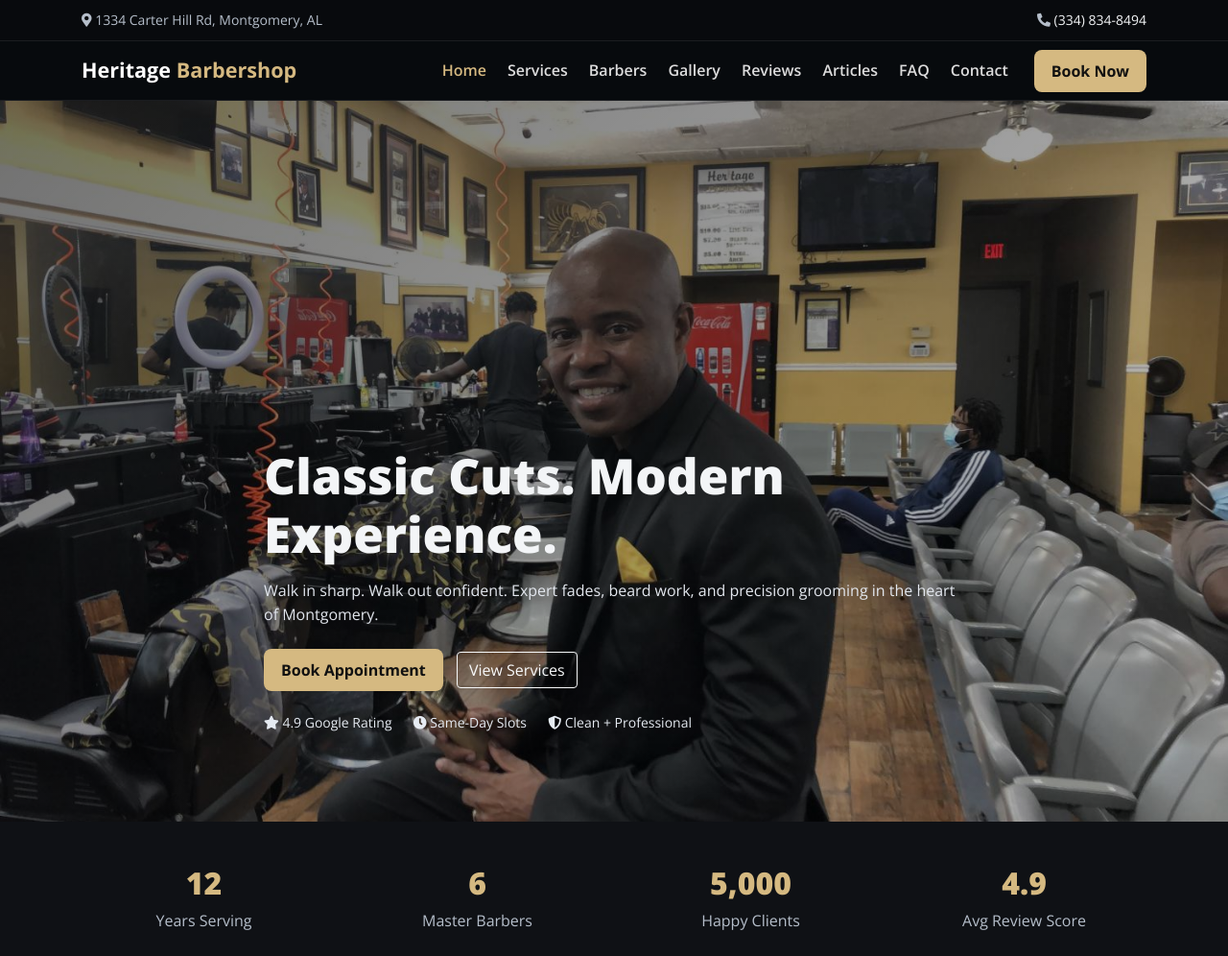
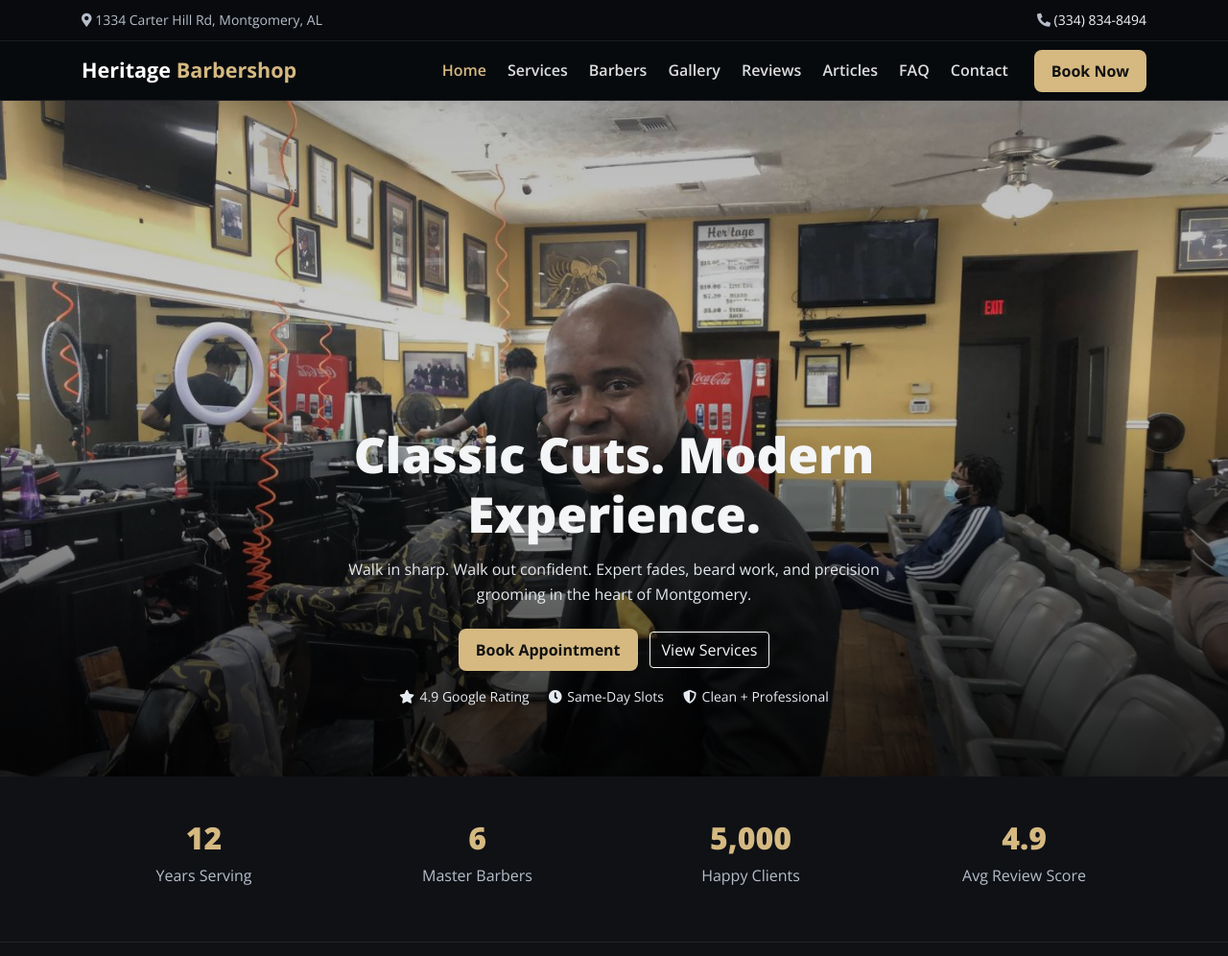
Before and after one commit to halekevi/hb-rebuild-netlify, a plain HTML site: page index.html in a window 1280 px wide. Shown: the top 996 px of the page at 96% size. Drawn offline with nearby package versions, Linux system fonts and the light colour scheme.

Commit message:
Center hero copy below owner face; add in-shop gallery filter; fix Blog Page doctype
Made-with: Cursor

```diff
--- a/css/style.css
+++ b/css/style.css
@@ -96,26 +96,37 @@ a:hover {
 
 .hero {
     position: relative;
-    min-height: 78vh;
+    min-height: 88vh;
     display: flex;
-    align-items: center;
+    align-items: flex-end;
+    justify-content: center;
     background-image: url("../HBShop img/Booman Homepage background.jpg");
-    background-position: center;
+    background-position: center 18%;
     background-size: cover;
+    padding: 0 0 2.5rem;
 }
 
 .hero-overlay {
     position: absolute;
     inset: 0;
-    background: linear-gradient(135deg, rgba(0, 0, 0, 0.56), rgba(0, 0, 0, 0.22));
+    background: linear-gradient(
+        to bottom,
+        rgba(0, 0, 0, 0.28) 0%,
+        rgba(0, 0, 0, 0.18) 42%,
+        rgba(0, 0, 0, 0.72) 88%,
+        rgba(0, 0, 0, 0.82) 100%
+    );
+    pointer-events: none;
 }
 
 .hero-content {
     position: relative;
     z-index: 2;
-    padding: 90px 15px;
+    width: 100%;
     max-width: 760px;
-    margin-top: 270px;
+    margin: 0 auto;
+    padding: 1.25rem 15px 2rem;
+    text-align: center;
 }
 
 .hero h1 {
@@ -127,16 +138,38 @@ a:hover {
 .hero p {
     color: #e3e7ee;
     margin-bottom: 22px;
+    margin-left: auto;
+    margin-right: auto;
+    max-width: 36rem;
+}
+
+.hero-actions {
+    display: flex;
+    flex-wrap: wrap;
+    justify-content: center;
+    align-items: center;
+    gap: 10px 12px;
 }
 
 .hero-actions .btn {
-    margin-right: 10px;
-    margin-bottom: 10px;
+    margin-right: 0;
+    margin-bottom: 0;
+}
+
+.hero-badges {
+    display: flex;
+    flex-wrap: wrap;
+    justify-content: center;
+    align-items: center;
+    gap: 8px 1.25rem;
+    margin-top: 0.5rem;
 }
 
 .hero-badges span {
-    display: inline-block;
-    margin: 12px 18px 0 0;
+    display: inline-flex;
+    align-items: center;
+    gap: 0.35rem;
+    margin: 8px 0 0;
     color: #e6ebf2;
     font-size: 14px;
 }
@@ -606,10 +639,14 @@ a:hover {
         font-size: 12px;
     }
 
+    .hero {
+        min-height: 82vh;
+        background-position: center 12%;
+        padding-bottom: 1.75rem;
+    }
+
     .hero-content {
-        padding-top: 70px;
-        padding-bottom: 70px;
-        margin-top: 210px;
+        padding: 1rem 15px 1.5rem;
     }
 
     .gallery-item img {
--- a/index.html
+++ b/index.html
@@ -297,6 +297,7 @@
                     <button class="btn btn-sm btn-filter active" data-filter="all">All</button>
                     <button class="btn btn-sm btn-filter" data-filter="fade">Fades</button>
                     <button class="btn btn-sm btn-filter" data-filter="beard">Beards</button>
+                    <button class="btn btn-sm btn-filter" data-filter="shop">In the shop</button>
                     <button class="btn btn-sm btn-filter" data-filter="kids">Kids</button>
                 </div>
                 <div class="row gallery-grid">
@@ -315,6 +316,9 @@
                     <div class="col-6 col-md-4 mb-4 gallery-item" data-category="beard"><img src="gallery-price10.png" alt="Texture top and beard" loading="lazy" decoding="async"></div>
                     <div class="col-6 col-md-4 mb-4 gallery-item" data-category="beard"><img src="gallery-price11.png" alt="Beard detail trim" loading="lazy" decoding="async"></div>
                     <div class="col-6 col-md-4 mb-4 gallery-item" data-category="fade"><img src="gallery-price12.png" alt="Sharp fade finish" loading="lazy" decoding="async"></div>
+                    <div class="col-6 col-md-4 mb-4 gallery-item" data-category="shop"><img src="HBShop%20img/blog4.jpg" alt="Inside Heritage Barbershop" loading="lazy" decoding="async"></div>
+                    <div class="col-6 col-md-4 mb-4 gallery-item" data-category="shop"><img src="HBShop%20img/HBBooman.jpg" alt="Barber at work in the shop" loading="lazy" decoding="async"></div>
+                    <div class="col-6 col-md-4 mb-4 gallery-item" data-category="shop"><img src="HBShop%20img/HBShopfront.jpg" alt="Heritage Barbershop storefront" loading="lazy" decoding="async"></div>
                 </div>
             </div>
         </section>
```
Also changed, not shown: Blog Page.html (+1 -1 lines).
